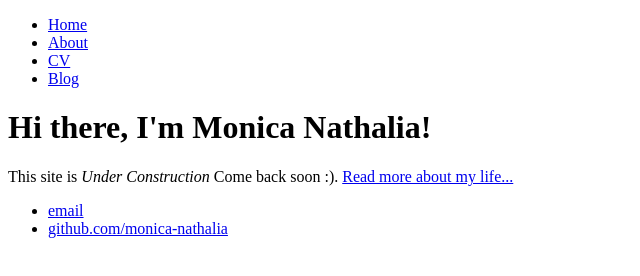
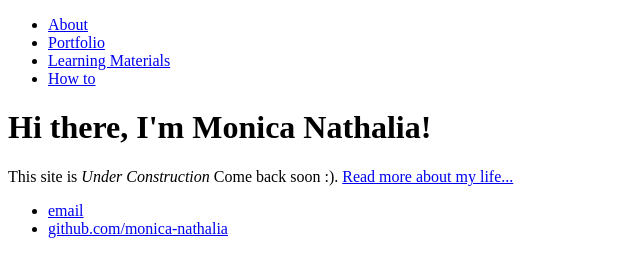
Before and after one commit to monica-nathalia/monica-nathalia.github.io, a plain HTML site: page index.html in a window 1280 px wide. Shown: the whole page, without its empty margins (0-640 px from the left). Drawn offline with Linux system fonts and the light colour scheme.

Commit message:
Update index.html

```diff
--- a/index.html
+++ b/index.html
@@ -1,15 +1,15 @@
 <!DOCTYPE html>
 <html>
 	<head>
-		<title>Monica Nathalia, UNDER CONSTRUCTION</title>
+		<title>Coder+Designer</title>
 	</head>
 	<body>
 		<nav>
     		<ul>
-        		<li><a href="/">Home</a></li>
-	        	<li><a href="/about">About</a></li>
-        		<li><a href="/cv">CV</a></li>
-        		<li><a href="/blog">Blog</a></li>
+        		<li><a href="/">About</a></li>
+	        	<li><a href="/about">Portfolio</a></li>
+        		<li><a href="/cv">Learning Materials</a></li>
+        		<li><a href="/blog">How to</a></li>
     		</ul>
 		</nav>
 		<div class="container">
```
